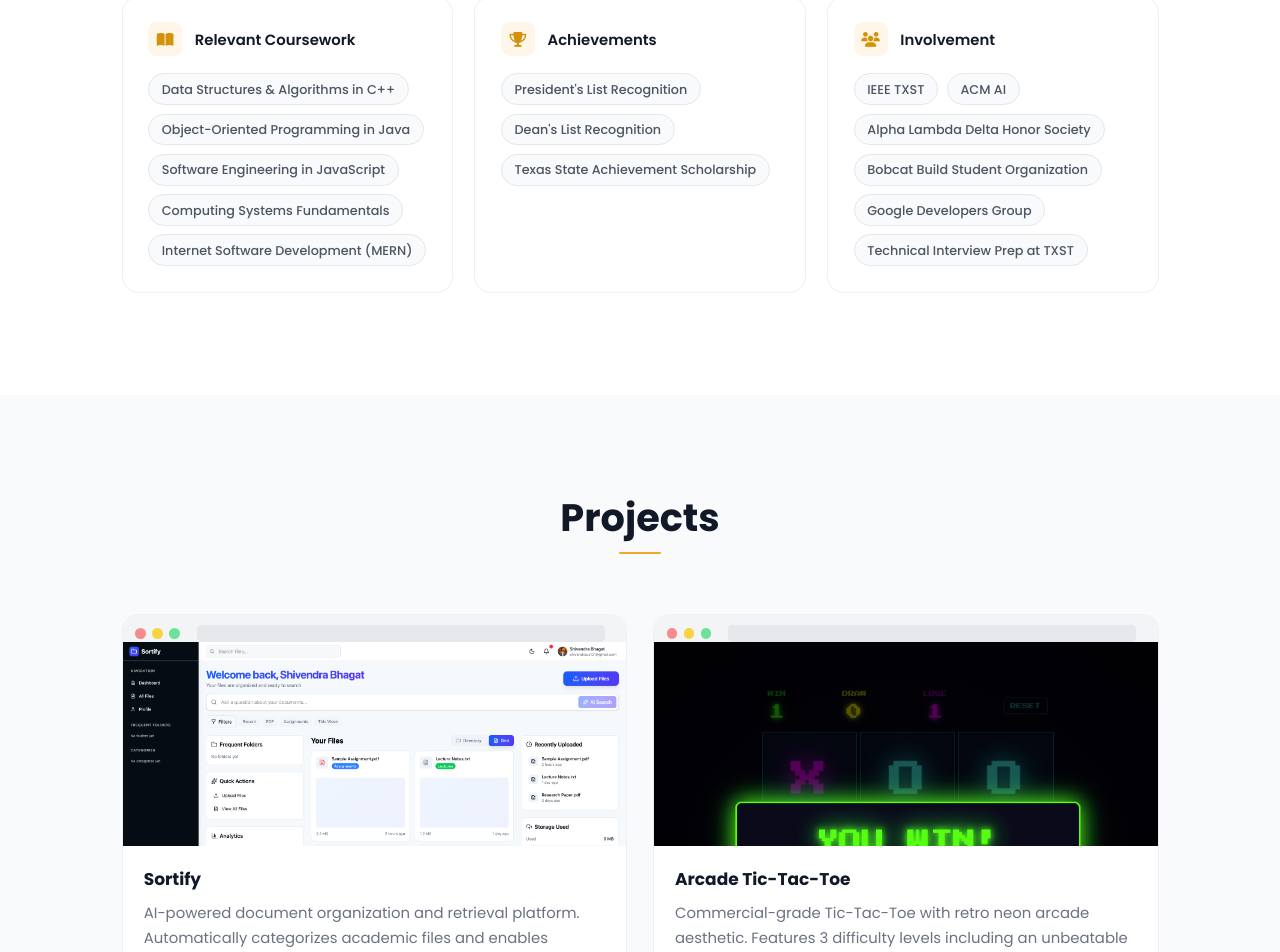
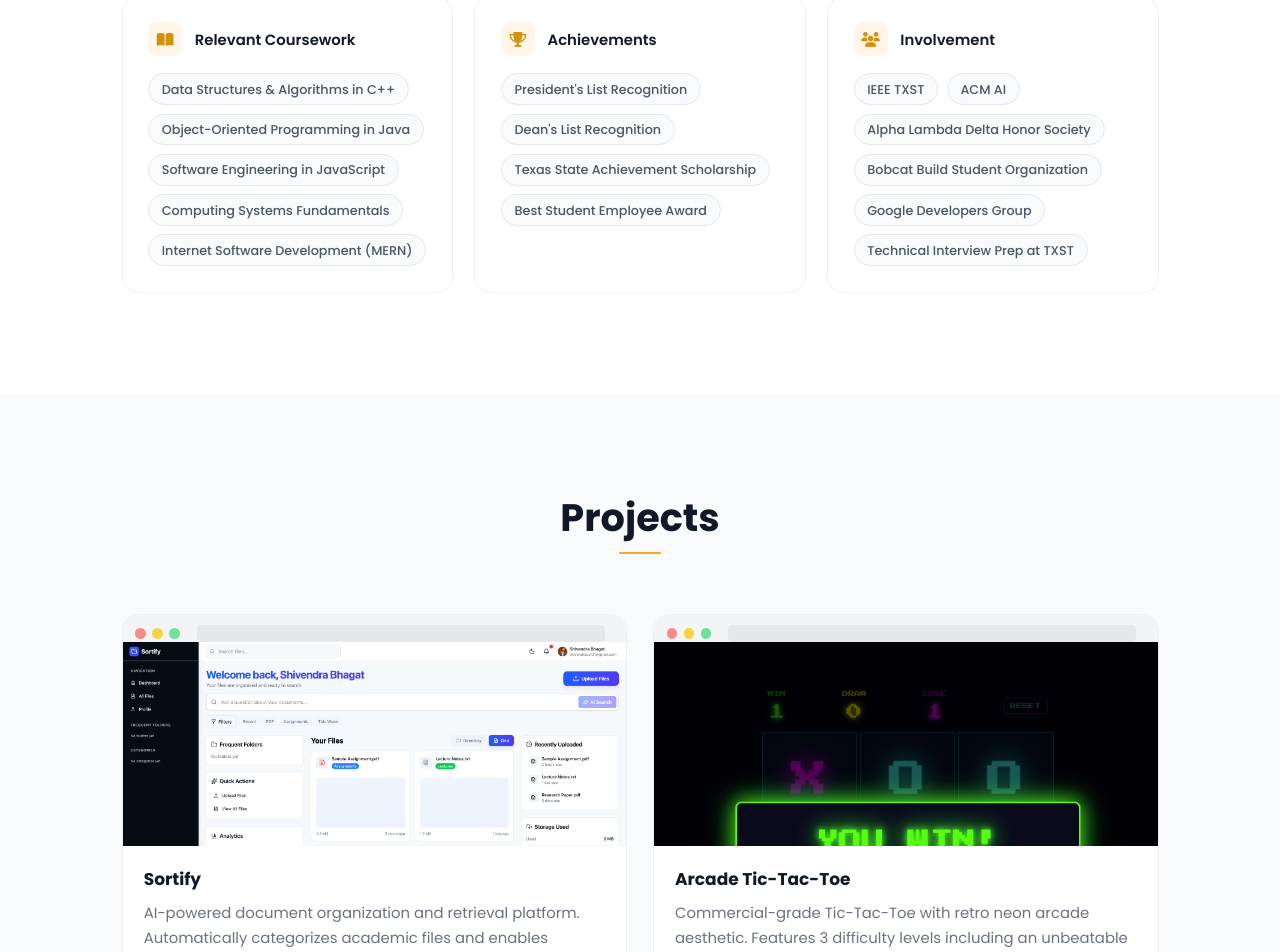
Before and after one commit to sh1vendra/my_portfolio, a React (Vite) app: page / in a window 1280 px wide. Shown: the part 1023-1975 px from the top of the page. Built offline with nearby package versions, Linux system fonts and the light colour scheme; some icons are missing.

Commit message:
add best student employee award to achievements

```diff
--- a/src/data/index.ts
+++ b/src/data/index.ts
@@ -143,6 +143,7 @@ export const about = {
     "President's List Recognition",
     "Dean's List Recognition",
     'Texas State Achievement Scholarship',
+    'Best Student Employee Award',
   ],
   involvement: [
     'IEEE TXST',
```
